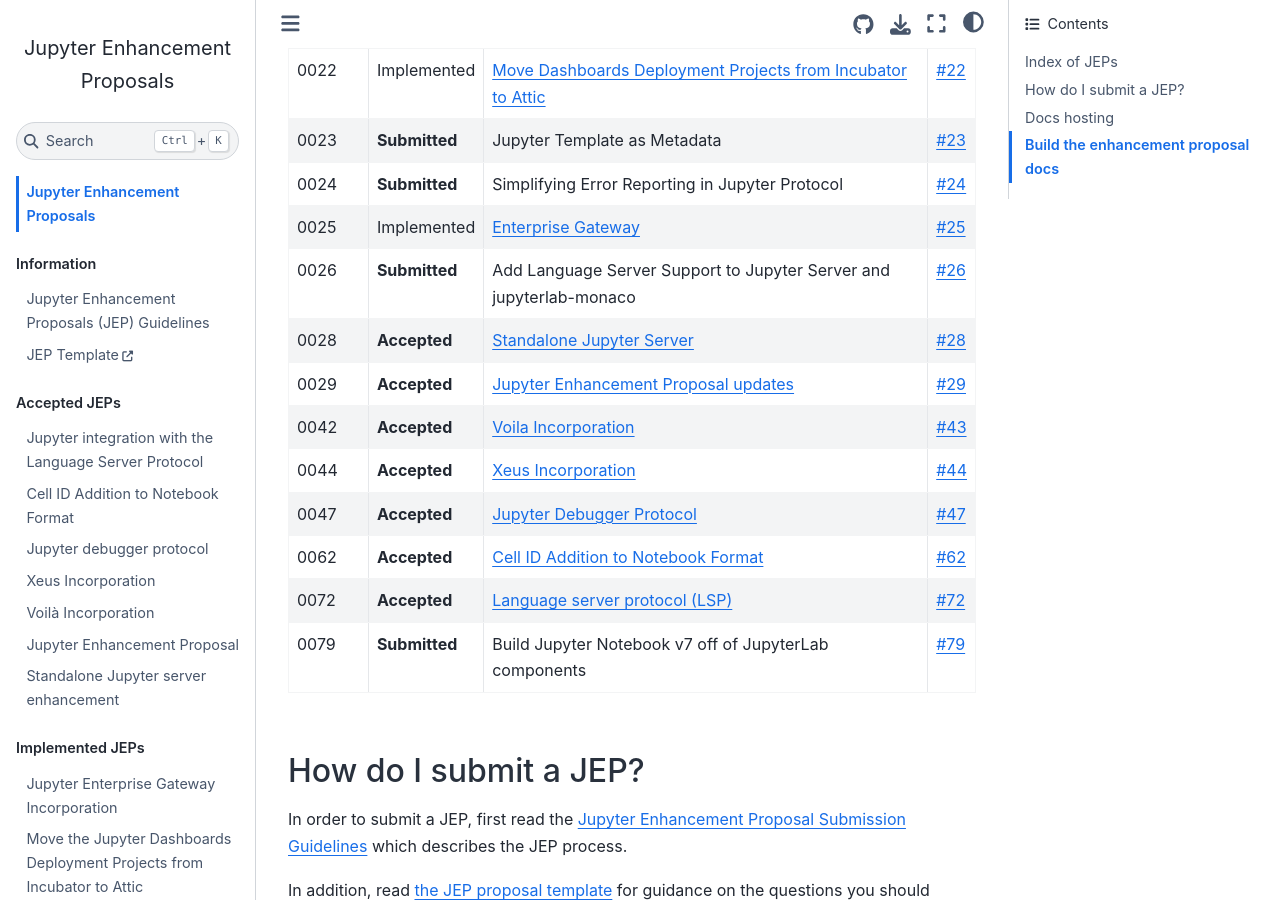
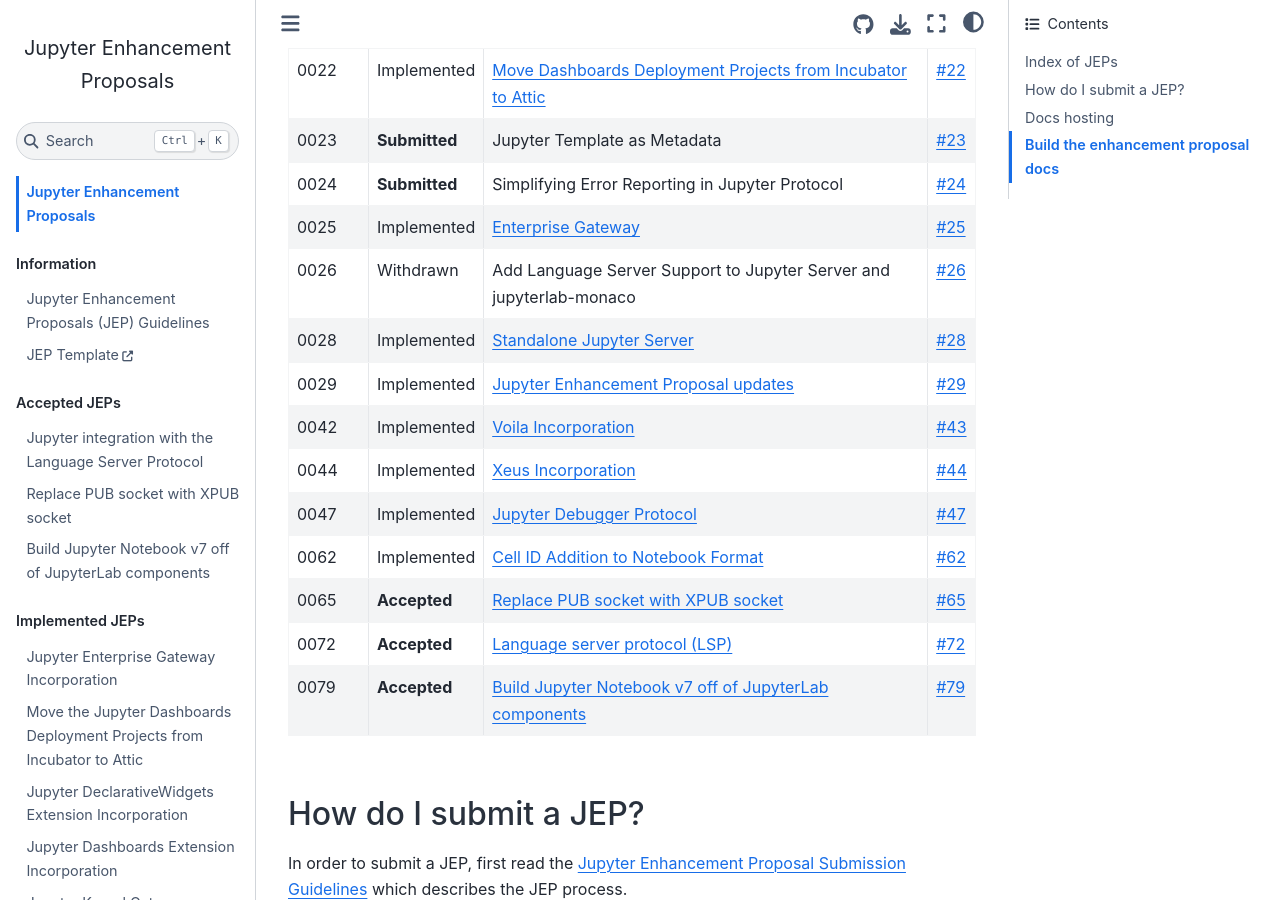
Before and after one commit to jupyter/enhancement-proposals, a Jupyter Book: the page built from README.md, in a window 1280 px wide and 900 px high, scrolled down 938 px. Built offline with Jupyter Book 1.0.4 settings and Sphinx 7.4.7 and the Sphinx Book theme 1.1.4, drawn with Linux system fonts in a browser that asks for light colours; some of the changed text lies outside the part shown.

Commit message:
Update TOC and clean up

```diff
--- a/README.md
+++ b/README.md
@@ -28,15 +28,16 @@
 | 0023 | **Submitted** | Jupyter Template as Metadata | [#23](https://github.com/jupyter/enhancement-proposals/pull/23) |
 | 0024 | **Submitted** | Simplifying Error Reporting in Jupyter Protocol | [#24](https://github.com/jupyter/enhancement-proposals/pull/24) |
 | 0025 | Implemented | [Enterprise Gateway](25-jupyter-enterprise-gateway-incorporation/jupyter-enterprise-gateway-incorporation.md) | [#25](https://github.com/jupyter/enhancement-proposals/pull/25) |
-| 0026 | **Submitted** | Add Language Server Support to Jupyter Server and jupyterlab-monaco | [#26](https://github.com/jupyter/enhancement-proposals/pull/26) |
-| 0028 | **Accepted** | [Standalone Jupyter Server](28-jupyter-server/jupyter-server.md) | [#28](https://github.com/jupyter/enhancement-proposals/pull/28) |
-| 0029 | **Accepted** | [Jupyter Enhancement Proposal updates](29-jep-process/jep-process.md) | [#29](https://github.com/jupyter/enhancement-proposals/pull/29) |
-| 0042 | **Accepted** | [Voila Incorporation](42-voila-incorporation/voila-incorporation.md) | [#43](https://github.com/jupyter/enhancement-proposals/pull/43) |
-| 0044 | **Accepted** | [Xeus Incorporation](44-xeus-incorporation/xeus-incorporation.md) | [#44](https://github.com/jupyter/enhancement-proposals/pull/44) |
-| 0047 | **Accepted** | [Jupyter Debugger Protocol](47-jupyter-debugger-protocol/jupyter-debugger-protocol.md) | [#47](https://github.com/jupyter/enhancement-proposals/pull/47) |
-| 0062 | **Accepted** | [Cell ID Addition to Notebook Format](62-cell-id/cell-id.md) | [#62](https://github.com/jupyter/enhancement-proposals/pull/62) |
+| 0026 | Withdrawn | Add Language Server Support to Jupyter Server and jupyterlab-monaco | [#26](https://github.com/jupyter/enhancement-proposals/pull/26) |
+| 0028 | Implemented | [Standalone Jupyter Server](28-jupyter-server/jupyter-server.md) | [#28](https://github.com/jupyter/enhancement-proposals/pull/28) |
+| 0029 | Implemented | [Jupyter Enhancement Proposal updates](29-jep-process/jep-process.md) | [#29](https://github.com/jupyter/enhancement-proposals/pull/29) |
+| 0042 | Implemented | [Voila Incorporation](42-voila-incorporation/voila-incorporation.md) | [#43](https://github.com/jupyter/enhancement-proposals/pull/43) |
+| 0044 | Implemented | [Xeus Incorporation](44-xeus-incorporation/xeus-incorporation.md) | [#44](https://github.com/jupyter/enhancement-proposals/pull/44) |
+| 0047 | Implemented | [Jupyter Debugger Protocol](47-jupyter-debugger-protocol/jupyter-debugger-protocol.md) | [#47](https://github.com/jupyter/enhancement-proposals/pull/47) |
+| 0062 | Implemented | [Cell ID Addition to Notebook Format](62-cell-id/cell-id.md) | [#62](https://github.com/jupyter/enhancement-proposals/pull/62) |
+| 0065 | **Accepted** | [Replace PUB socket with XPUB socket](65-jupyter-xpub/jupyter-xpub.md) | [#65](https://github.com/jupyter/enhancement-proposals/pull/65) |
 | 0072 | **Accepted** | [Language server protocol (LSP)](72-language-server-protocol/language-server-protocol.md) | [#72](https://github.com/jupyter/enhancement-proposals/pull/72) |
-| 0079 | **Submitted** | Build Jupyter Notebook v7 off of JupyterLab components | [#79](https://github.com/jupyter/enhancement-proposals/pull/79) |
+| 0079 | **Accepted** | [Build Jupyter Notebook v7 off of JupyterLab components](79-notebook-v7/notebook-v7.md) | [#79](https://github.com/jupyter/enhancement-proposals/pull/79) |
 
 ## How do I submit a JEP?
 
--- a/_toc.yml
+++ b/_toc.yml
@@ -10,12 +10,8 @@
 - caption: Accepted JEPs
   chapters:
   - file: 72-language-server-protocol/language-server-protocol.md
-  - file: 62-cell-id/cell-id
-  - file: 47-jupyter-debugger-protocol/jupyter-debugger-protocol.md
-  - file: 44-xeus-incorporation/xeus-incorporation
-  - file: 42-voila-incorporation/voila-incorporation
-  - file: 29-jep-process/jep-process
-  - file: 28-jupyter-server/jupyter-server
+  - file: 65-jupyter-xpub/jupyter-xpub
+  - file: 79-notebook-v7/notebook-v7
 
 - caption: Implemented JEPs
   chapters:
@@ -25,3 +21,9 @@
   - file: 17-jupyter-dashboards-extension-incorporation/jupyter-dashboards-extension-incorporation
   - file: 12-jupyter-kernel-gateway-incorporation/jupyter-kernel-gateway-incorporation
   - file: 08-notebook-diff/notebook-diff
+  - file: 62-cell-id/cell-id
+  - file: 47-jupyter-debugger-protocol/jupyter-debugger-protocol.md
+  - file: 44-xeus-incorporation/xeus-incorporation
+  - file: 42-voila-incorporation/voila-incorporation
+  - file: 29-jep-process/jep-process
+  - file: 28-jupyter-server/jupyter-server
```
Also changed, not shown: 65-jupyter-xpub/jupyter-xpub.md (renamed from jupyter-xpub/jupyter-xpub.md).
